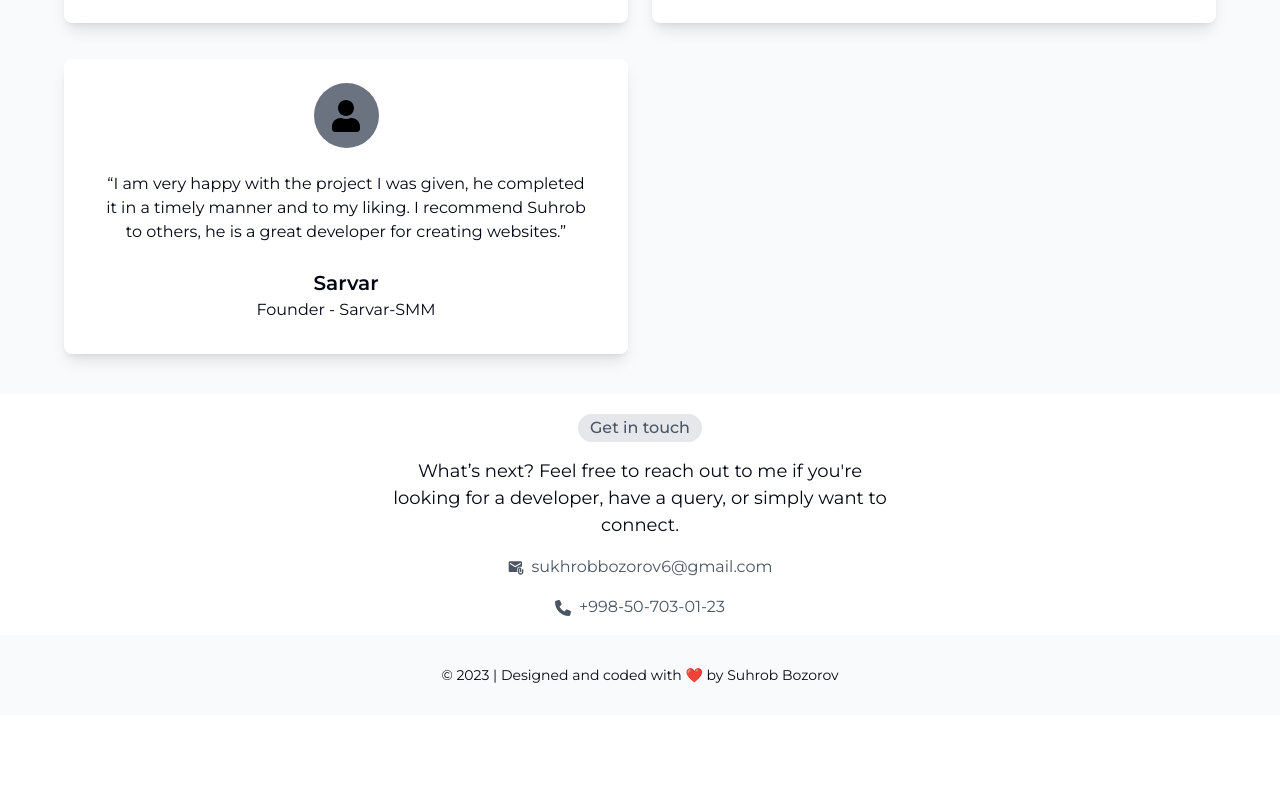
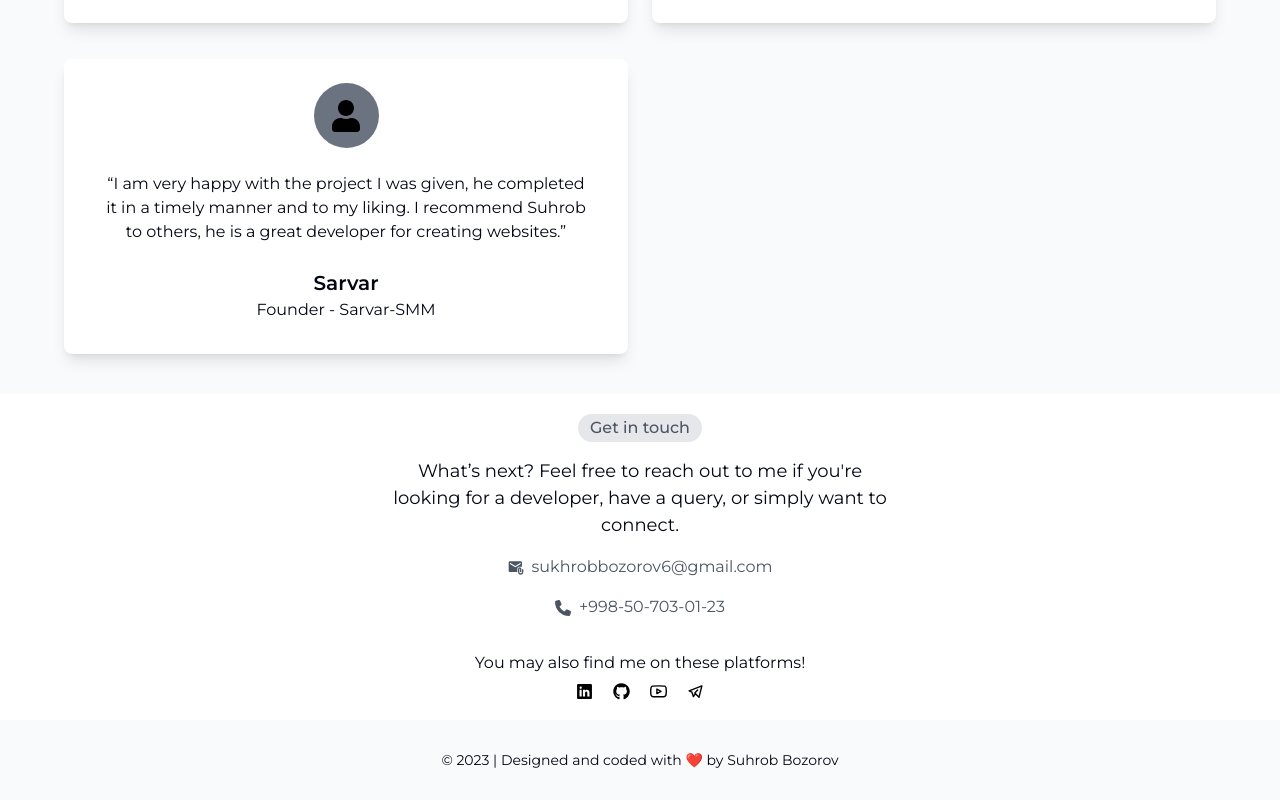
Before and after one commit to Sariqdasturchi/portfolio, a React (Vite) app: page / in a window 1280 px wide. Shown: the part 4649-5449 px from the top of the page. Before the commit the page ends 5364 px from the top, so only its background shows below. Built offline with nearby package versions, Linux system fonts and the light colour scheme.

Commit message:
project full end

```diff
--- a/src/components/footer.jsx
+++ b/src/components/footer.jsx
@@ -3,7 +3,7 @@ import React from 'react'
 export default function Footer () {
   return (
     <>
-      <section className='w-full h-auto bg-gray-light-50 dark:bg-gray-dark-50 ' id='contact'>
+      <section className='w-full h-auto bg-gray-light-50 dark:bg-gray-dark-50 ' >
         <div className='w-[100%] h-[80px] mx-auto flex justify-center items-center text-center'>
           <p className='text-[14px] text-gray-dark dark:text-gray-light'>© 2023 | Designed and coded with ❤️️ by Suhrob Bozorov</p>
         </div>
--- a/src/pages/contact.jsx
+++ b/src/pages/contact.jsx
@@ -2,11 +2,18 @@ import React from 'react'
 import TagButton from '../components/tagButton'
 import { MdAttachEmail } from 'react-icons/md'
 import { FaPhone } from 'react-icons/fa6'
+import { TbBrandTelegram } from 'react-icons/tb'
+import { IoLogoLinkedin } from 'react-icons/io5'
+import { FaGithub } from 'react-icons/fa'
+import { FiYoutube } from 'react-icons/fi'
 
 export default function Contact () {
   return (
     <>
-      <section className='w-full h-auto bg-gray-light dark:bg-gray-dark'>
+      <section
+        className='w-full h-auto bg-gray-light dark:bg-gray-dark'
+        id='contact'
+      >
         <div className='pt-5 mx-auto flex justify-center items-center mb-4'>
           <TagButton children={'Get in touch'} />
         </div>
@@ -23,10 +30,46 @@ export default function Contact () {
           </h3>
         </div>
         <div className='flex w-[80%] sm:w-[75%] md:w-[60%] lg:w-[50%] xl:w-[40%] mx-auto justify-center items-center mt-4 pb-4'>
-          <a href='tel:+998507030123' className='text-gray-light-600  dark:text-gray-light'>
+          <a
+            href='tel:+998507030123'
+            className='text-gray-light-600  dark:text-gray-light'
+          >
             <FaPhone className='inline-block mr-2 text-gray-light-600' />
             +998-50-703-01-23
           </a>
+        </div>
+        <div className='flex flex-col w-[80%] sm:w-[75%] md:w-[60%] lg:w-[50%] xl:w-[40%] mx-auto justify-center items-center mt-4 pb-5'>
+          <p className='text-gray-dark dark:text-gray-light mb-2 text-center'>You may also find me on these platforms!</p>
+          <div className='flex dark:text-gray-light'>
+            <a
+              className='text-[17px] mr-5'
+              target='_blank'
+              href='https://www.linkedin.com/in/suhrobbozorov/'
+            >
+              <IoLogoLinkedin />
+            </a>
+            <a
+              className='text-[17px] mr-5'
+              target='_blank'
+              href='https://github.com/Sariqdasturchi'
+            >
+              <FaGithub />
+            </a>
+            <a
+              className='text-[17px] mr-5'
+              target='_blank'
+              href='https://www.youtube.com/@sariqdasturchi/'
+            >
+              <FiYoutube />
+            </a>
+            <a
+              className='text-[17px]'
+              target='_blank'
+              href='https://t.me/suhrobcode'
+            >
+              <TbBrandTelegram />
+            </a>
+          </div>
         </div>
       </section>
     </>
```
